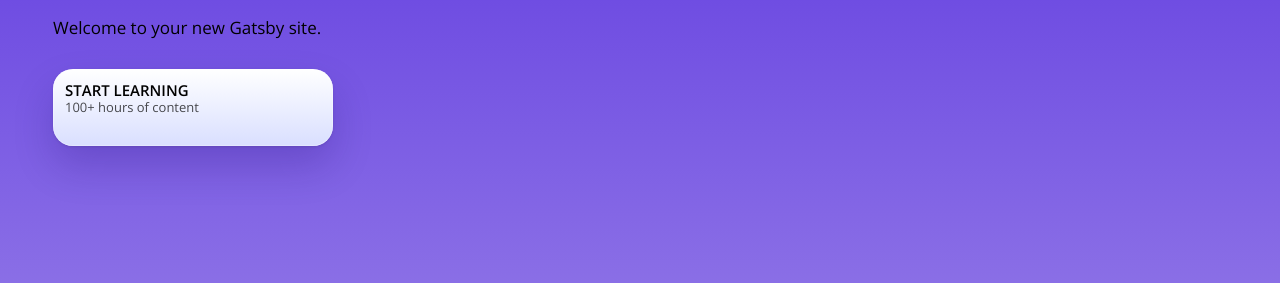
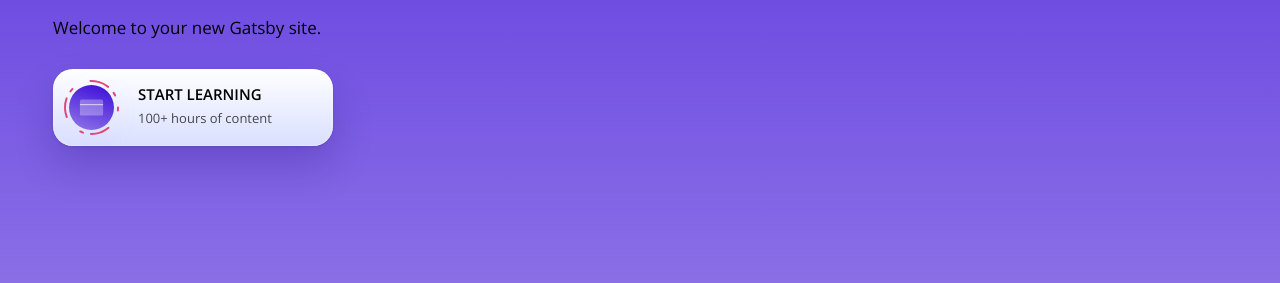
Before and after one commit to CarlosDahmen/DesignReact, a Gatsby site: page / in a window 1280 px wide. Shown: the part 467-750 px from the top of the page. Built offline with nearby package versions, Linux system fonts and the light colour scheme; Gatsby itself is replaced by a stand-in of ours.

Commit message:
Implement Styles to PurchaseButton

```diff
--- a/gatsby-node.js
+++ b/gatsby-node.js
@@ -1,5 +1,5 @@
 module.exports = {
-  plugins: [
+  onPluginInit: [
     {
       resolve: `gatsby-plugin-styled-components`,
       options: {
--- a/package.json
+++ b/package.json
@@ -18,6 +18,7 @@
     "styled-components": "^5.3.8"
   },
   "devDependencies": {
+    "eslint-plugin-react": "^7.32.2",
     "prettier": "^2.8.1"
   },
   "keywords": [
--- a/src/components/buttons/purchaseButton.js
+++ b/src/components/buttons/purchaseButton.js
@@ -12,6 +12,10 @@
     0px 20px 40px rgba(23, 0, 102, 0.2),
     inset 0px 0px 0px 0.5px rgba(255, 255, 255, 0.5);
   border-radius: 20px;
+  display: grid;
+  grid-template-columns: 53px auto;
+  align-content: center;
+  gap: 20px;
 `
 
 const Title = styled(Caption2)`
@@ -23,12 +27,46 @@
   opacity: 0.7;
 `
 
+const Icon = styled.img`
+  width: 29px;
+  height: 29px;
+`
+
+const IconWrapper = styled.div`
+  width: 45px;
+  height: 45px;
+  background: linear-gradient(200.44deg, #4316db 13.57%, #9076e7 98.38%);
+  border-radius: 50%;
+  display: grid;
+  justify-content: center;
+  align-content: center;
+  justify-self: center;
+  position: relative;
+`
+
+const TextWrapper = styled.div`
+  display: grid;
+  gap: 4px;
+`
+
+const Ring = styled.img`
+  position: absolute;
+  top: -15px;
+  left: -16px;
+`
+
 const PurchaseButton = ({ title, subtitle }) => {
   return (
     <Link to="page-2">
       <Wrapper>
-        <Title>{title || "Get Pro Access"}</Title>
-        <Subtitle>{subtitle || "$10000 per month"}</Subtitle>
+        <IconWrapper>
+          <Icon src="/images/icons/credit.svg" />
+          <Ring src="/images/icons/icon-ring.svg"></Ring>
+        </IconWrapper>
+        <TextWrapper>
+          <Title>{title || "Get Pro Access"}</Title>
+          <Subtitle>{subtitle || "$10000 per month"}</Subtitle>
+        </TextWrapper>
       </Wrapper>
     </Link>
   )
```
Also changed, not shown: 1 other file.
